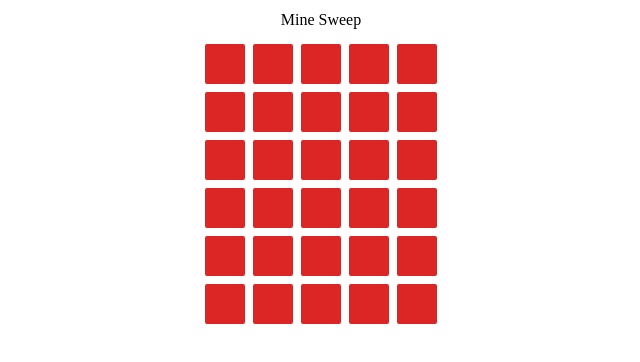
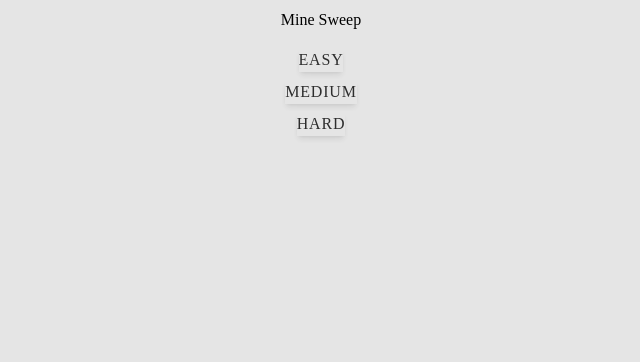
Before and after one commit to timjquigg/minesweep, a Next.js app: page / in a window 1280 px wide. Shown: the top 362 px of the page, without its empty margins (319-959 px from the left). Built offline with nearby package versions, Linux system fonts and the light colour scheme.

Commit message:
Add ability to select difficulty

```diff
--- a/app/layout.tsx
+++ b/app/layout.tsx
@@ -13,7 +13,7 @@ export default function RootLayout({
 }) {
   return (
     <html lang="en">
-      <body className="max-w-xl mx-auto">
+      <body className="max-w-4xl mx-auto bg-neutral-200">
         <Title />
         {children}
       </body>
--- /dev/null
+++ b/app/menu.tsx
@@ -0,0 +1,45 @@
+"use client";
+import { useContext } from "react";
+import { BoardContext } from "@/providers/boardProvider";
+import StyledButton from "@/components/styledButton";
+
+export default function Menu() {
+  const { setDifficulty, reset } = useContext(BoardContext);
+
+  const easy = () => {
+    setDifficulty("easy");
+    reset("easy");
+  };
+
+  const medium = () => {
+    setDifficulty("medium");
+    reset("medium");
+  };
+
+  const hard = () => {
+    setDifficulty("hard");
+    reset("hard");
+  };
+
+  return (
+    <div className="flex flex-col my-2 justify-center items-center text-center">
+      <ol className="space-y-2">
+        <li className="">
+          <StyledButton id="easyMode" callback={easy}>
+            Easy
+          </StyledButton>
+        </li>
+        <li>
+          <StyledButton id="mediumMode" callback={medium}>
+            Medium
+          </StyledButton>
+        </li>
+        <li>
+          <StyledButton id="hardMode" callback={hard}>
+            Hard
+          </StyledButton>
+        </li>
+      </ol>
+    </div>
+  );
+}
--- a/app/page.tsx
+++ b/app/page.tsx
@@ -1,6 +1,7 @@
 import GameBoard from "@/components/gameBoard";
-import Results from "@/components/results";
-import BoardProvider from "@/proivders/boardProvider";
+import Menu from "./menu";
+import Results from "./results";
+import BoardProvider from "@/providers/boardProvider";
 import { Inter } from "next/font/google";
 
 const inter = Inter({ subsets: ["latin"] });
@@ -9,6 +10,7 @@ export default function Home() {
   return (
     <BoardProvider>
       <main>
+        <Menu />
         <GameBoard />
         <Results />
       </main>
--- a/components/results.tsx
+++ b/app/results.tsx
@@ -1,7 +1,7 @@
 "use client";
 import { useContext } from "react";
-import { BoardContext } from "@/proivders/boardProvider";
-import StyledButton from "./styledButton";
+import { BoardContext } from "@/providers/boardProvider";
+import StyledButton from "../components/styledButton";
 
 export default function Results() {
   const { gameLost, gameOver, gameWon, reset } = useContext(BoardContext);
@@ -17,10 +17,10 @@ export default function Results() {
           className="fixed inset-0 bg-gray-600 bg-opacity-50 overflow-y-auto h-full w-full flex justify-center items-center"
           id="my-modal"
         >
-          <div className="flex flex-col justify-center items-center">
-            {gameWon && <h1>You won!</h1>}
-            {gameLost && <h1>You lost!</h1>}
-            <StyledButton id="playAgain" callback={playAgain}>
+          <div className="w-60 h-32 flex flex-col space-y-4 justify-center items-center  bg-neutral-200 bg-opacity-100">
+            {gameWon && <h1>You win!</h1>}
+            {gameLost && <h1>You lose!</h1>}
+            <StyledButton id="playAgain" callback={playAgain} classes="w-32">
               Play Again
             </StyledButton>
           </div>
--- a/components/cell.tsx
+++ b/components/cell.tsx
@@ -1,6 +1,6 @@
 "use client";
 import { MouseEvent, useState, useContext, useEffect } from "react";
-import { BoardContext } from "@/proivders/boardProvider";
+import { BoardContext } from "@/providers/boardProvider";
 import revealBlanks from "@/lib/revealBlanks";
 
 type Props = {
@@ -9,12 +9,21 @@ type Props = {
 
 // This component is a cell in the game board
 export default function Cell({ cell }: Props) {
-  const { board, setGameOver, setGameWon, setGameLost, updateCell } =
-    useContext(BoardContext);
+  const {
+    board,
+    setGameOver,
+    setGameWon,
+    setGameLost,
+    updateCell,
+    revealBoard,
+  } = useContext(BoardContext);
 
-  let className = `w-10 h-10 flex justify-center items-center border-2 stext-black fill-black rounded-sm border-none m-1 hover:scale-110 `;
+  let className = `w-6 h-6 flex justify-center items-center text-black fill-black border-solid border-black border hover:scale-110 hover:border-solid `;
 
-  className += cell.isRevealed && !cell.isMine ? "bg-green-600" : "bg-red-600";
+  className +=
+    cell.isRevealed && !cell.isMine
+      ? "bg-gray-300"
+      : "bg-gray-400 box-shadow-md";
 
   const handleClick = (e: MouseEvent<HTMLButtonElement>) => {
     e.preventDefault();
@@ -22,8 +31,9 @@ export default function Cell({ cell }: Props) {
     if (e.button === 0) {
       updateCell({ ...cell, isRevealed: true });
       if (cell.isMine) {
-        console.log("Game Over");
-        // Update game state
+        // Show all mines
+        revealBoard();
+
         setGameOver(true);
         setGameWon(false);
         setGameLost(true);
--- a/components/gameBoard.tsx
+++ b/components/gameBoard.tsx
@@ -1,6 +1,6 @@
 "use client";
 import { useContext, useEffect, useState } from "react";
-import { BoardContext } from "@/proivders/boardProvider";
+import { BoardContext } from "@/providers/boardProvider";
 import Cell from "./cell";
 
 // This function will return the game board
--- a/constants.ts
+++ b/constants.ts
@@ -1,5 +1,5 @@
 export const DIFFICULTIES = {
-  easy: { width: 5, height: 6, mines: 5 },
-  medium: { width: 6, height: 8, mines: 20 },
-  hard: { width: 10, height: 10, mines: 60 },
+  easy: { width: 8, height: 8, mines: 10 },
+  medium: { width: 13, height: 15, mines: 40 },
+  hard: { width: 30, height: 16, mines: 99 },
 };
--- a/proivders/boardProvider.tsx
+++ b/providers/boardProvider.tsx
@@ -24,7 +24,8 @@ interface BoardContext {
   setGameStarted: (gameStarted: boolean) => void;
   setGamePaused: (gamePaused: boolean) => void;
   updateCell: (cell: Cell) => void;
-  reset: () => void;
+  reset: (dif?: keyof typeof DIFFICULTIES) => void;
+  revealBoard: () => void;
 }
 
 export const BoardContext = createContext<BoardContext>({
@@ -42,7 +43,8 @@ export const BoardContext = createContext<BoardContext>({
   setGameStarted: () => {},
   setGamePaused: () => {},
   updateCell: () => {},
-  reset: () => {},
+  reset: (dif?: keyof typeof DIFFICULTIES) => {},
+  revealBoard: () => {},
 });
 
 export default function BoardProvider({ children }: Props) {
@@ -55,23 +57,32 @@ export default function BoardProvider({ children }: Props) {
   const [gameStarted, setGameStarted] = useState<boolean>(false);
   const [gamePaused, setGamePaused] = useState<boolean>(false);
 
-  const reset = () => {
+  const reset = (dif: keyof typeof DIFFICULTIES = difficulty) => {
     setGameOver(false);
     setGameWon(false);
     setGameLost(false);
     setGameStarted(false);
     setGamePaused(false);
-    getNewBoard();
+    getNewBoard(dif);
   };
 
-  const getNewBoard = useCallback(() => {
+  // This will update the board to show all mines
+  const revealBoard = () => {
+    const newBoard = [...board];
+    newBoard.forEach((row) => {
+      row.forEach((cell) => {
+        if (cell.isMine) {
+          cell.isRevealed = true;
+        }
+      });
+    });
+    setBoard(newBoard);
+  };
+
+  const getNewBoard = useCallback((difficulty: keyof typeof DIFFICULTIES) => {
     const newBoard = makeBoard(difficulty);
     setBoard(newBoard);
-  }, [difficulty]);
-
-  useEffect(() => {
-    getNewBoard();
-  }, [getNewBoard]);
+  }, []);
 
   // This will update a cell to show it has been clicked
   const updateCell = (cell: Cell) => {
@@ -104,6 +115,7 @@ export default function BoardProvider({ children }: Props) {
     setGamePaused,
     updateCell,
     reset,
+    revealBoard,
   };
 
   return (
```
